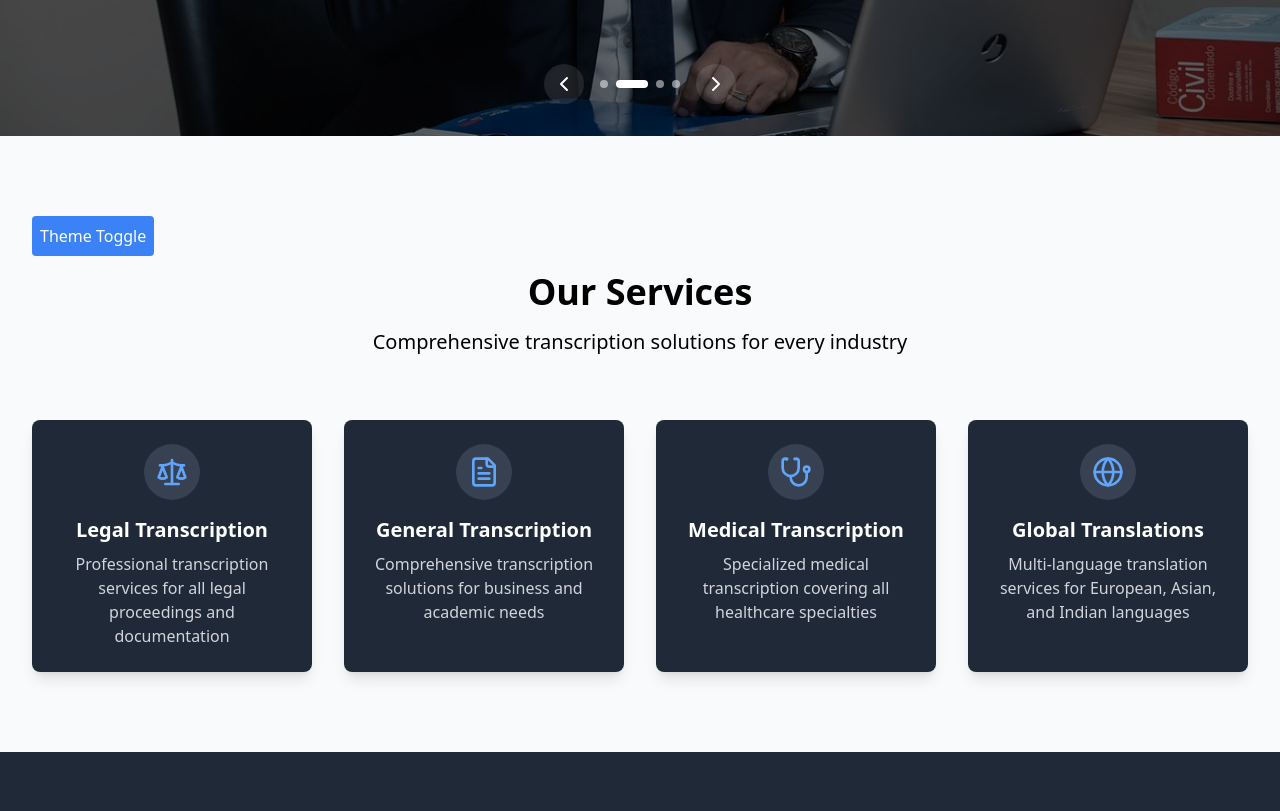
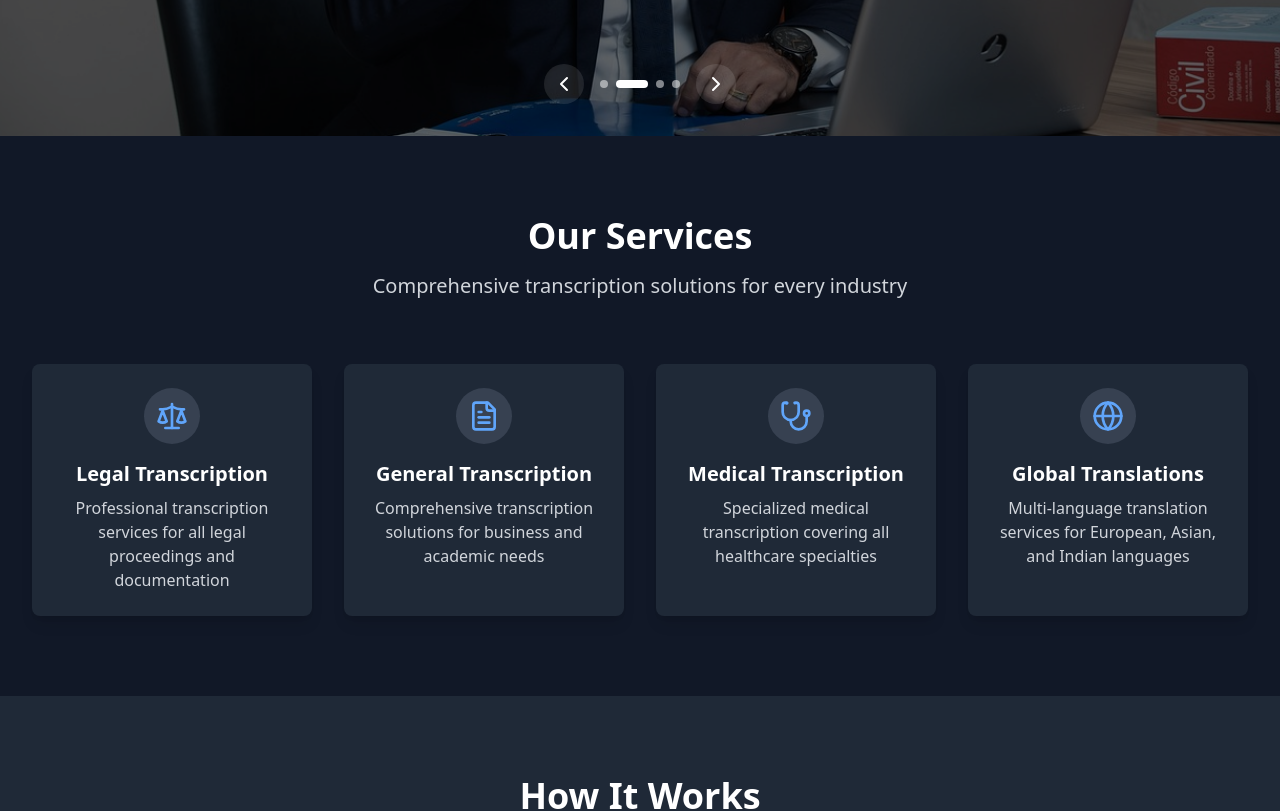
Before and after one commit to newcomer119/Audexis, a React (Vite) app: page / in a window 1280 px wide. Shown: the part 600-1411 px from the top of the page. Built offline with nearby package versions, Linux system fonts and the light colour scheme.

Commit message:
changed the services error

```diff
--- a/src/components/Services.tsx
+++ b/src/components/Services.tsx
@@ -1,4 +1,4 @@
-import React, { useState } from 'react';
+import React from 'react';
 import { Scale, FileText, Stethoscope, Globe } from 'lucide-react';
 import { ServiceCard } from './services/ServiceCard';
 import { LegalServices } from './services/LegalServices';
@@ -8,11 +8,6 @@ import { GlobalServices } from './services/GlobalServices';
 
 export function Services() {
   const [activeService, setActiveService] = React.useState<string | null>(null);
-  const [isLightTheme, setIsLightTheme] = useState(true);
-
-  const toggleTheme = () => {
-    setIsLightTheme(!isLightTheme);
-  };
 
   const services = [
     {
@@ -46,12 +41,11 @@ export function Services() {
   ];
 
   return (
-    <section id="services" className={`py-20 ${isLightTheme ? 'bg-gray-50 text-black' : 'bg-gray-900 text-white'} transition-colors duration-200`}>
+    <section id="services" className="py-20 bg-gray-50 dark:bg-gray-900 transition-colors duration-200">
       <div className="max-w-7xl mx-auto px-4 sm:px-6 lg:px-8">
-        <button onClick={toggleTheme} className="mb-4 p-2 bg-blue-500 text-white rounded">Theme Toggle</button>
         <div className="text-center mb-16">
-          <h2 className="text-4xl font-bold mb-4">Our Services</h2>
-          <p className="text-xl">Comprehensive transcription solutions for every industry</p>
+          <h2 className="text-4xl font-bold text-gray-900 dark:text-white mb-4">Our Services</h2>
+          <p className="text-xl text-gray-600 dark:text-gray-300">Comprehensive transcription solutions for every industry</p>
         </div>
         <div className="grid grid-cols-1 md:grid-cols-2 lg:grid-cols-4 gap-8">
           {services.map((service) => (
```
